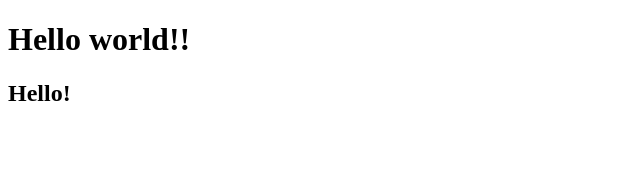
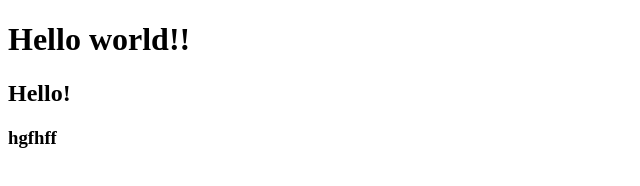
Before and after one commit to mrUjeen/project-test, a plain HTML site: page index.html in a window 1280 px wide. Shown: the full height of the page, 0-640 px from the left. Drawn offline with Linux system fonts and the light colour scheme.

```diff
--- a/index.html
+++ b/index.html
@@ -9,5 +9,6 @@
 <body>
     <h1>Hello world!!</h1>
     <h2>Hello!</h2>
+    <h3>hgfhff</h3>
 </body>
 </html>
```
Also changed, not shown: 2 other files.
